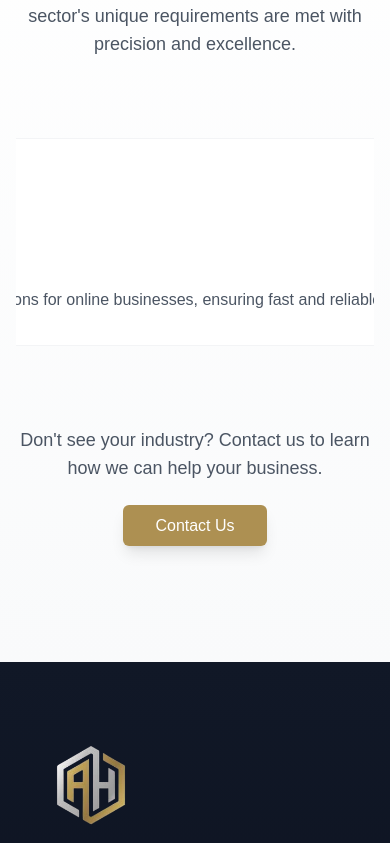
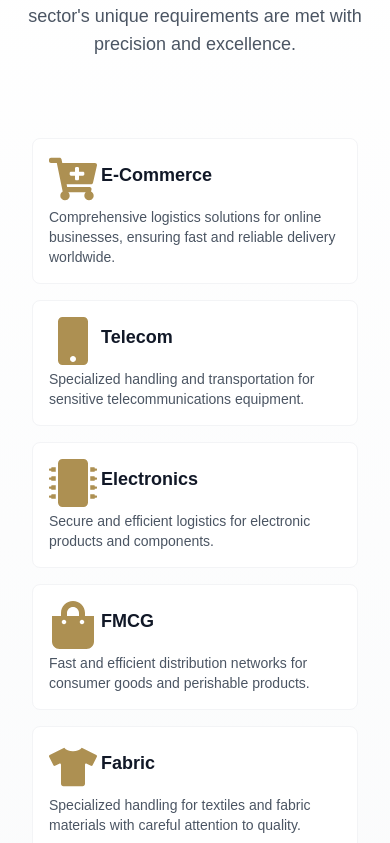
Before and after one commit to desirediv0/ah-systems, a Next.js app: page /about in a window 390 px wide. Shown: the part 4121-4964 px from the top of the page. Built offline with nearby package versions, Linux system fonts and the light colour scheme.

Commit message:
feat: enhance Industries component with responsive design and Marquee for desktop view

```diff
--- a/src/app/(pages)/about/_components/industries.jsx
+++ b/src/app/(pages)/about/_components/industries.jsx
@@ -56,33 +56,59 @@ const Industries = () => {
                     </div>
 
                     {/* Marquee Section */}
-                    <div className="mt-12 overflow-hidden">
+                    <div className="mt-4 md:mt-8 overflow-hidden px-4">
+                        {/* Mobile View */}
+                        <div className="block md:hidden">
+                            <div className="flex flex-col gap-4">
+                                {industries.map((industry, index) => (
+                                    <div key={index}
+                                        className="w-full p-4 bg-white rounded-lg border border-gray-100
+                                                 hover:border-[#AD9052]/20 hover:shadow-md transition-all duration-300">
+                                        <div className="mb-3 flex items-center gap-3">
+                                            <div className="w-10 h-10">
+                                                {industry.icon}
+                                            </div>
+                                            <h3 className="text-lg font-semibold text-gray-900">
+                                                {industry.title}
+                                            </h3>
+                                        </div>
+                                        <p className="text-sm text-gray-600">
+                                            {industry.description}
+                                        </p>
+                                    </div>
+                                ))}
+                            </div>
+                        </div>
+
+                        {/* Desktop View with Marquee */}
+                        <div className="hidden md:block">
                             <Marquee
                                 gradient={true}
                                 gradientColor={[249, 250, 251]}
-                            gradientWidth={100}
+                                gradientWidth={50}
                                 speed={40}
                                 pauseOnHover={true}
                             >
                                 <div className="flex gap-8">
                                     {industries.map((industry, index) => (
                                         <div key={index}
-                                        className="min-w-[300px] p-8 bg-white rounded-xl shadow-lg
+                                            className="min-w-[300px] p-6 bg-white rounded-xl
                                                      border border-gray-100 mx-4 hover:border-[#AD9052]/20
                                                      hover:shadow-xl transition-all duration-300">
-                                        <div className="mb-6 transform hover:scale-110 transition-transform duration-300">
+                                            <div className="mb-4 transform hover:scale-105 transition-transform duration-300">
                                                 {industry.icon}
                                             </div>
-                                        <h3 className="text-xl font-semibold text-gray-900 mb-4">
+                                            <h3 className="text-xl font-semibold text-gray-900 mb-3">
                                                 {industry.title}
                                             </h3>
-                                        <p className="text-gray-600 leading-relaxed">
+                                            <p className="text-base text-gray-600 leading-relaxed">
                                                 {industry.description}
                                             </p>
                                         </div>
                                     ))}
                                 </div>
                             </Marquee>
+                        </div>
                     </div>
 
                     {/* Bottom CTA */}
--- a/src/app/(pages)/contact/page.jsx
+++ b/src/app/(pages)/contact/page.jsx
@@ -1,6 +1,5 @@
 "use client";
 import React, { useState } from 'react';
-import Image from 'next/image';
 import { Mail, Phone, MapPin, Send } from 'lucide-react';
 
 const Contact = () => {
```
Lines whose indentation alone changed are shown as unchanged.
